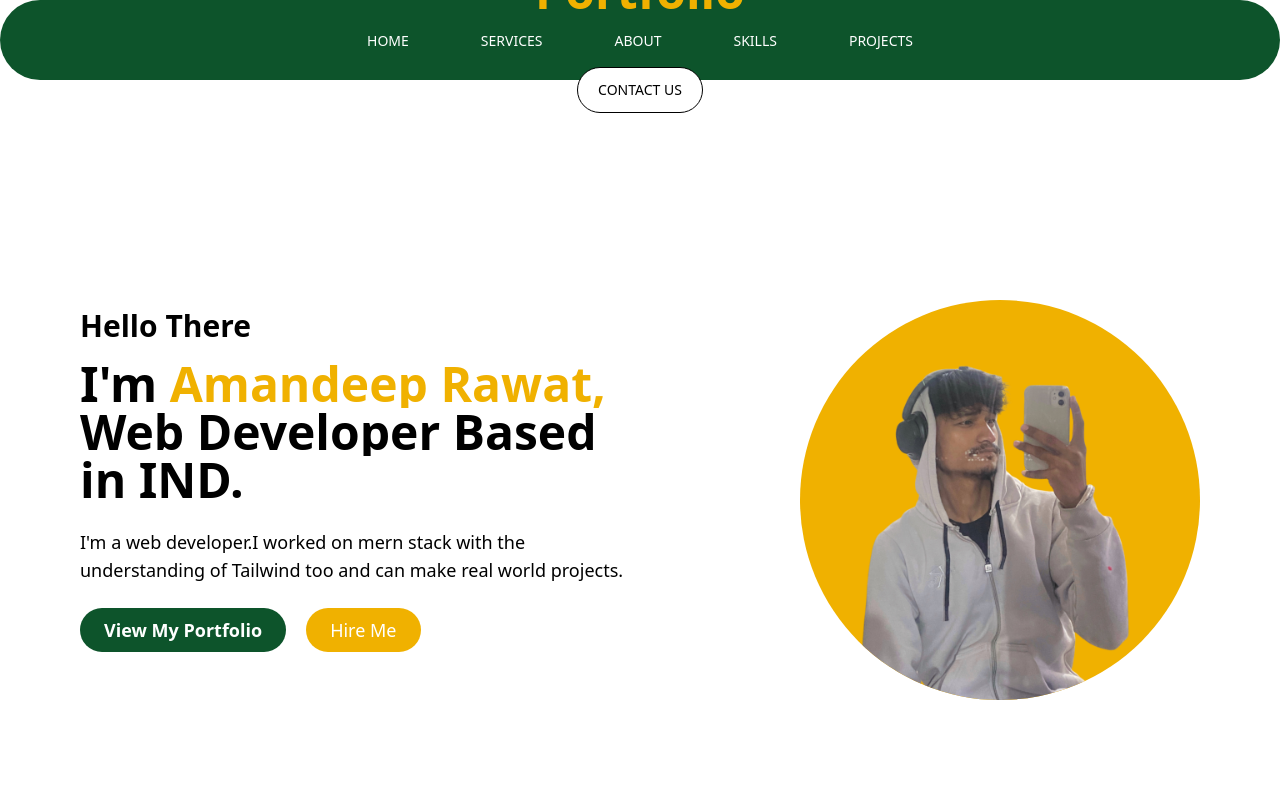
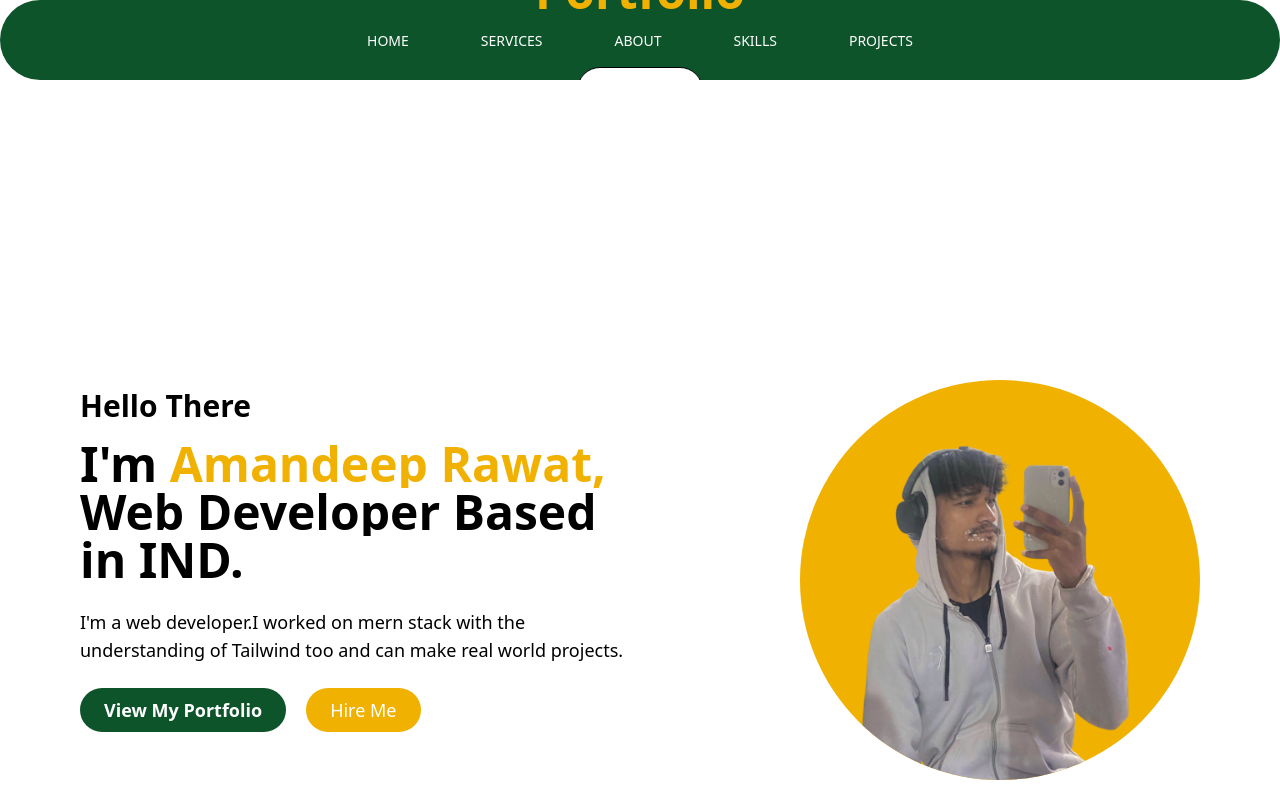
Before and after one commit to AMAN-RAWAT-2004/Portfolio, a React (Vite) app: page / in a window 1280 px wide. Shown: the top 800 px of the page. Built offline with nearby package versions, Linux system fonts and the light colour scheme.

Commit message:
Nav Bar Fixes

```diff
--- a/src/Components/Layouts/Navbar.jsx
+++ b/src/Components/Layouts/Navbar.jsx
@@ -38,7 +38,7 @@ const Navbar = () => {
   })
   return (
     <section className='' >
-    <nav ref={navref} className='nav fixed z-10 flex flex-row w-screen md:rounded-full gap-20 justify-center md:flex-row md:gap-20  items-center  md:justify-center py-4 px-6 h-20 bg-green-900' >
+    <nav ref={navref} className='nav  z-10 flex flex-row w-screen md:rounded-full gap-20 justify-center md:flex-row md:gap-20  items-center  md:justify-center py-4 px-6 h-20 bg-green-900' >
          <div >
           <h1 className="text-5xl text-center font-bold text-yellow-500 "> Portfolio</h1>
          </div>
```
